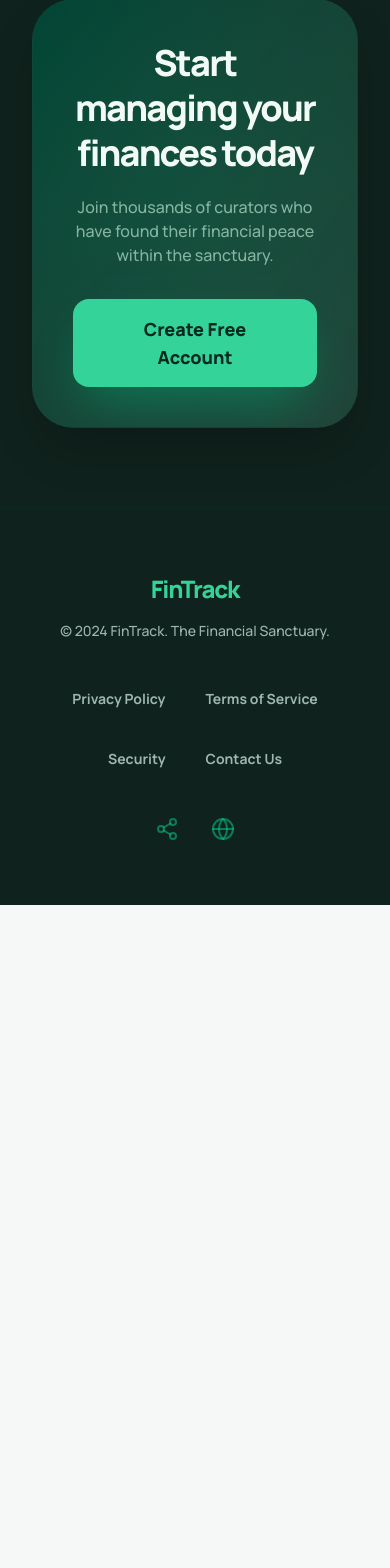
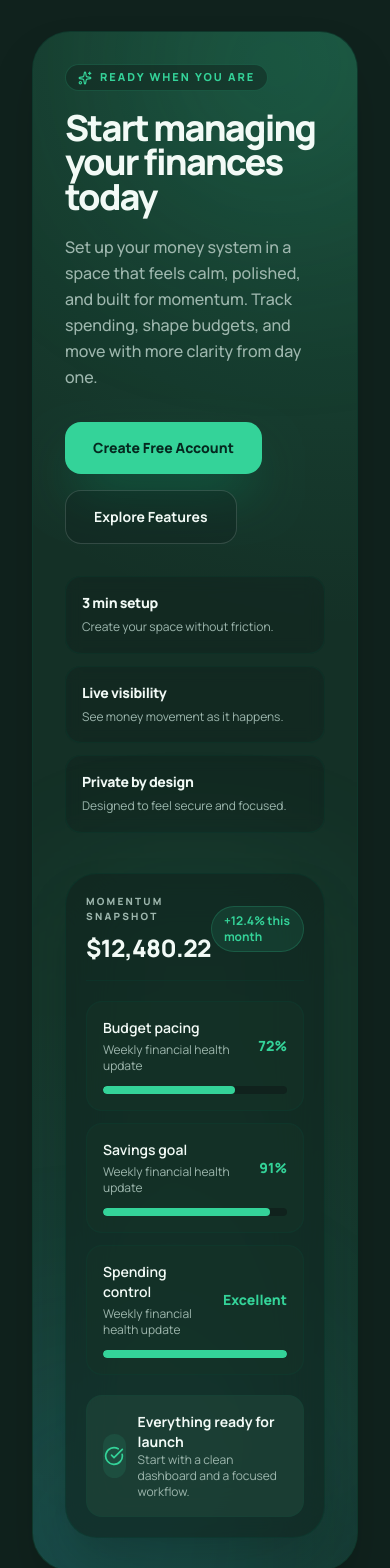
Before and after one commit to Kirubel-Te/FinTrack, a React (Vite) app: page / in a window 390 px wide. Shown: the part 5872-7440 px from the top of the page. Before the commit the page ends 6777 px from the top, so only its background shows below. Built offline with nearby package versions, Linux system fonts and the light colour scheme; no server answers.

Commit message:
edited last section

```diff
--- a/src/page/LandingPage.tsx
+++ b/src/page/LandingPage.tsx
@@ -349,18 +349,102 @@ export function LandingPage({ onGetStarted, onLogin }: LandingPageProps) {
         </section>
 
         {/* Final CTA */}
-        <section className="px-8 pb-20">
-          <div className="max-w-4xl mx-auto bg-linear-to-br from-emerald-900/80 to-emerald-zenith-surface-high rounded-[2.6rem] p-10 md:p-14 text-center relative overflow-hidden border border-emerald-900/20 shadow-2xl">
-            <div className="absolute inset-0 bg-[radial-gradient(circle_at_50%_50%,rgba(16,185,129,0.1),transparent)]" />
-            <div className="relative z-10">
-              <h2 className="text-4xl md:text-5xl font-extrabold mb-5 tracking-tighter leading-tight text-emerald-zenith-text">Start managing your finances today</h2>
-              <p className="text-base md:text-lg text-emerald-100/60 mb-8 max-w-2xl mx-auto font-medium">Join thousands of curators who have found their financial peace within the sanctuary.</p>
-              <button
-                onClick={onGetStarted}
-                className="bg-emerald-zenith-primary text-emerald-zenith-accent px-9 py-4 rounded-2xl font-black text-lg hover:brightness-110 active:scale-95 transition-all shadow-2xl shadow-emerald-500/40"
-              >
-                Create Free Account
-              </button>
+        <section className="px-8 pb-24 pt-8">
+          <div className="max-w-7xl mx-auto relative overflow-hidden rounded-[2.4rem] border border-emerald-900/25 bg-emerald-zenith-surface/85 shadow-2xl">
+            <div className="absolute inset-0 bg-[radial-gradient(circle_at_top_right,rgba(52,211,153,0.18),transparent_38%),radial-gradient(circle_at_bottom_left,rgba(47,184,223,0.12),transparent_36%)]" />
+            <div className="absolute -top-24 -right-12 h-64 w-64 rounded-full bg-emerald-zenith-primary/20 blur-[120px]" />
+            <div className="absolute -bottom-28 -left-16 h-72 w-72 rounded-full bg-emerald-zenith-secondary/15 blur-[130px]" />
+
+            <div className="relative z-10 grid gap-10 p-8 md:p-12 lg:grid-cols-[1.15fr_0.85fr] lg:items-center">
+              <div className="max-w-2xl">
+                <div className="inline-flex items-center gap-2 rounded-full border border-emerald-zenith-primary/20 bg-emerald-zenith-bg/50 px-3 py-1 text-[11px] font-black uppercase tracking-[0.18em] text-emerald-zenith-primary">
+                  <Sparkles className="h-3.5 w-3.5" />
+                  Ready when you are
+                </div>
+                <h2 className="mt-5 text-4xl md:text-5xl font-black tracking-tighter leading-[0.96] text-emerald-zenith-text">
+                  Start managing your finances today
+                </h2>
+                <p className="mt-5 max-w-xl text-base md:text-lg leading-relaxed text-emerald-zenith-text-muted font-medium">
+                  Set up your money system in a space that feels calm, polished, and built for momentum. Track spending, shape budgets, and move with more clarity from day one.
+                </p>
+
+                <div className="mt-8 flex flex-wrap gap-4">
+                  <button
+                    onClick={onGetStarted}
+                    className="inline-flex items-center justify-center rounded-2xl bg-emerald-zenith-primary px-7 py-4 text-sm font-black text-emerald-zenith-accent transition-all hover:brightness-110 active:scale-95 shadow-2xl shadow-emerald-500/35"
+                  >
+                    Create Free Account
+                  </button>
+                  <a
+                    href="#features"
+                    className="inline-flex items-center justify-center rounded-2xl border border-emerald-zenith-text/15 bg-emerald-zenith-bg/35 px-7 py-4 text-sm font-bold text-emerald-zenith-text transition-all hover:border-emerald-zenith-primary/40 hover:bg-emerald-zenith-primary/10 hover:text-emerald-zenith-primary"
+                  >
+                    Explore Features
+                  </a>
+                </div>
+
+                <div className="mt-8 grid gap-3 sm:grid-cols-3">
+                  {[
+                    { title: '3 min setup', desc: 'Create your space without friction.' },
+                    { title: 'Live visibility', desc: 'See money movement as it happens.' },
+                    { title: 'Private by design', desc: 'Designed to feel secure and focused.' },
+                  ].map((item) => (
+                    <div key={item.title} className="rounded-2xl border border-emerald-900/20 bg-emerald-zenith-bg/45 px-4 py-4 backdrop-blur-sm">
+                      <p className="text-sm font-black tracking-tight text-emerald-zenith-text">{item.title}</p>
+                      <p className="mt-1 text-xs leading-relaxed text-emerald-zenith-text-muted">{item.desc}</p>
+                    </div>
+                  ))}
+                </div>
+              </div>
+
+              <div className="relative">
+                <div className="absolute inset-0 rounded-4xl bg-emerald-zenith-primary/10 blur-3xl" />
+                <div className="relative rounded-4xl border border-emerald-900/25 bg-emerald-zenith-bg/60 p-5 shadow-2xl backdrop-blur-xl">
+                  <div className="flex items-center justify-between border-b border-emerald-900/20 pb-4">
+                    <div>
+                      <p className="text-[10px] font-black uppercase tracking-[0.22em] text-emerald-zenith-text-muted">Momentum snapshot</p>
+                      <p className="mt-2 text-2xl font-black tracking-tight text-emerald-zenith-text">$12,480.22</p>
+                    </div>
+                    <div className="rounded-full border border-emerald-zenith-primary/20 bg-emerald-zenith-primary/10 px-3 py-1.5 text-xs font-bold text-emerald-zenith-primary">
+                      +12.4% this month
+                    </div>
+                  </div>
+
+                  <div className="mt-5 space-y-3">
+                    {[
+                      { label: 'Budget pacing', value: '72%' },
+                      { label: 'Savings goal', value: '91%' },
+                      { label: 'Spending control', value: 'Excellent' },
+                    ].map((item, index) => (
+                      <div key={item.label} className="rounded-2xl border border-emerald-900/20 bg-emerald-zenith-surface/60 p-4">
+                        <div className="flex items-center justify-between gap-4">
+                          <div>
+                            <p className="text-sm font-semibold text-emerald-zenith-text">{item.label}</p>
+                            <p className="mt-1 text-xs text-emerald-zenith-text-muted">Weekly financial health update</p>
+                          </div>
+                          <p className="text-sm font-black text-emerald-zenith-primary">{item.value}</p>
+                        </div>
+                        <div className="mt-3 h-2 overflow-hidden rounded-full bg-emerald-zenith-bg">
+                          <div
+                            className="h-full rounded-full bg-emerald-zenith-primary"
+                            style={{ width: index === 0 ? '72%' : index === 1 ? '91%' : '100%' }}
+                          />
+                        </div>
+                      </div>
+                    ))}
+                  </div>
+
+                  <div className="mt-5 flex items-center gap-3 rounded-2xl border border-emerald-900/20 bg-emerald-zenith-surface-high/70 px-4 py-4">
+                    <div className="flex h-11 w-11 items-center justify-center rounded-xl bg-emerald-zenith-primary/10 text-emerald-zenith-primary">
+                      <CheckCircle className="h-5 w-5" />
+                    </div>
+                    <div>
+                      <p className="text-sm font-bold text-emerald-zenith-text">Everything ready for launch</p>
+                      <p className="text-xs text-emerald-zenith-text-muted">Start with a clean dashboard and a focused workflow.</p>
+                    </div>
+                  </div>
+                </div>
+              </div>
             </div>
           </div>
         </section>
```
